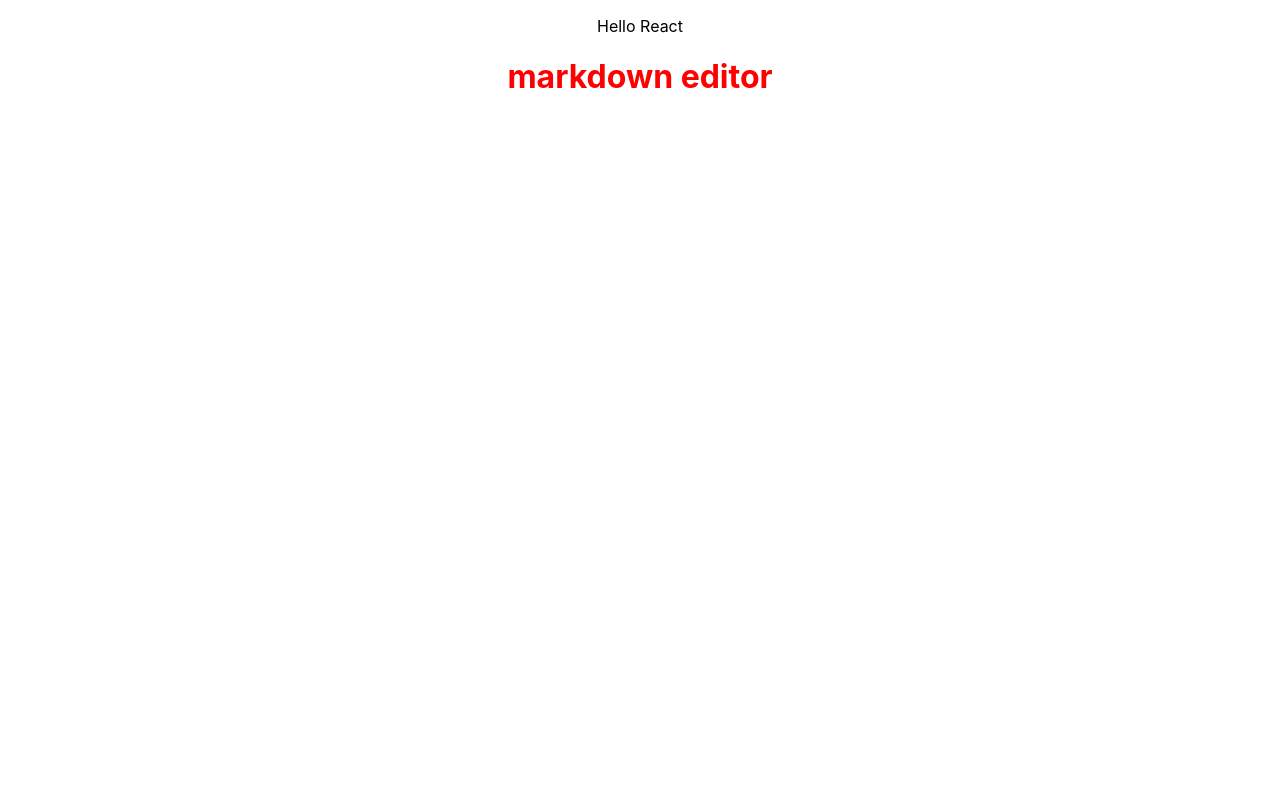
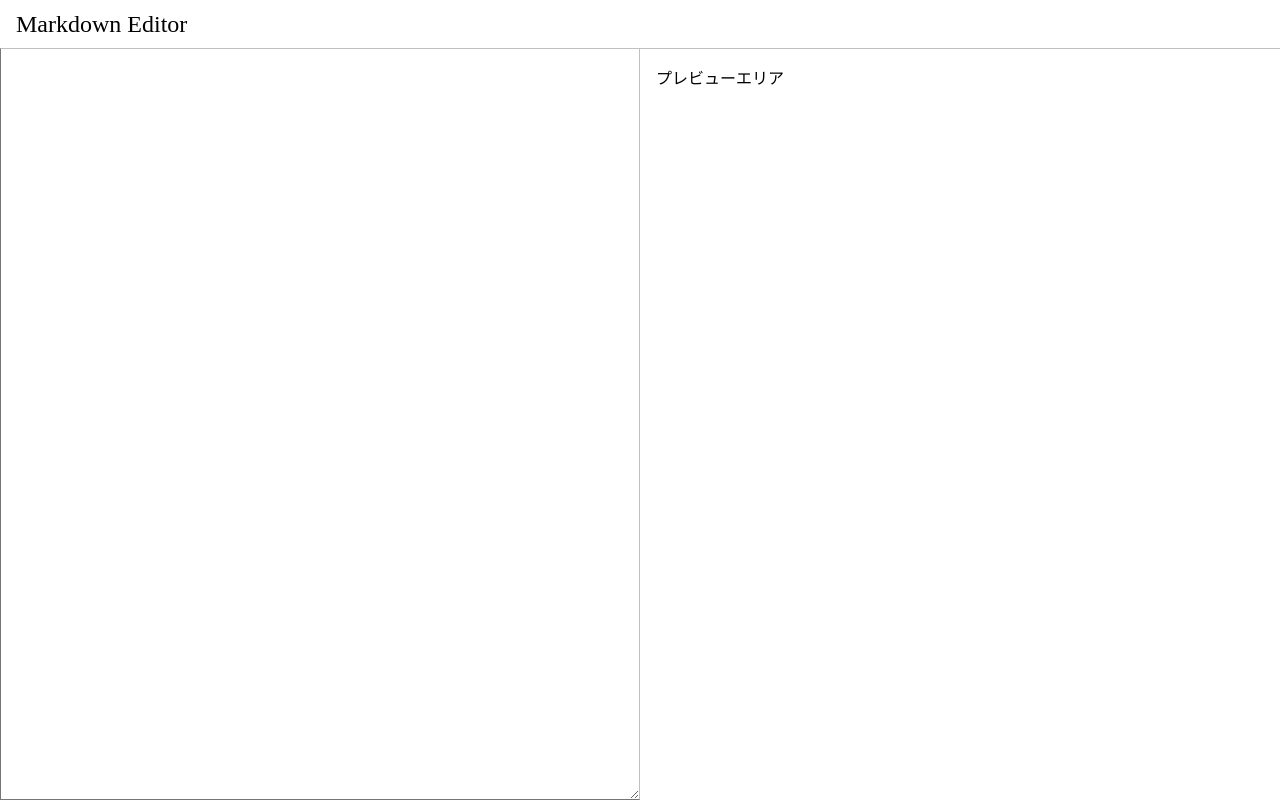
Before and after one commit to ishimori/techpit-markdown-editor, a React (Create React App) app: page / in a window 1280 px wide. Built offline with nearby package versions, Linux system fonts and the light colour scheme.

Commit message:
2-3まで

```diff
--- a/src/index.tsx
+++ b/src/index.tsx
@@ -1,17 +1,18 @@
-import React from 'react';
-import ReactDOM from 'react-dom';
-import './index.css';
-import App from './App';
-import reportWebVitals from './reportWebVitals';
+import React from "react";
+import ReactDOM from "react-dom";
+import { createGlobalStyle } from "styled-components";
+import { Editor } from "./pages/editor";
+
+const GlobalStyle = createGlobalStyle`
+  body * {
+    box-sizing : border-box;
+  }
+  `;
 
 ReactDOM.render(
   <React.StrictMode>
-    <App />
+    <GlobalStyle />
+    <Editor />
   </React.StrictMode>,
-  document.getElementById('root')
+  document.getElementById("root")
 );
-
-// If you want to start measuring performance in your app, pass a function
-// to log results (for example: reportWebVitals(console.log))
-// or send to an analytics endpoint. Learn more: https://bit.ly/CRA-vitals
-reportWebVitals();
--- /dev/null
+++ b/src/pages/editor.tsx
@@ -0,0 +1,61 @@
+import * as React from "react";
+import styled from "styled-components";
+const { useState } = React;
+
+const Header = styled.header`
+  font-size: 1.5rem;
+  height: 2rem;
+  left: 0;
+  line-height: 2rem;
+  padding: 0.5rem 1rem;
+  position: fixed;
+  right: 0;
+  top: 0;
+`;
+
+const Wrapper = styled.div`
+  bottom: 0;
+  left: 0;
+  position: fixed;
+  right: 0;
+  top: 3rem;
+`;
+
+const TextArea = styled.textarea`
+  border-right: 1px solid silver;
+  border-top: 1px solid silver;
+  bottom: 0;
+  font-size: 1rem;
+  left: 0;
+  padding: 0.5rem;
+  position: absolute;
+  top: 0;
+  width: 50vw;
+`;
+
+const Preview = styled.div`
+  border-top: 1px solid silver;
+  bottom: 0;
+  overflow-y: scroll;
+  padding: 1rem;
+  position: absolute;
+  right: 0;
+  top: 0;
+  width: 50vw;
+`;
+
+export const Editor: React.FC = () => {
+  const [text, setText] = useState<string>("");
+  return (
+    <>
+      <Header>Markdown Editor</Header>
+      <Wrapper>
+        <TextArea
+          onChange={(event) => setText(event.target.value)}
+          value={text}
+        />
+        <Preview>プレビューエリア</Preview>
+      </Wrapper>
+    </>
+  );
+};
```
